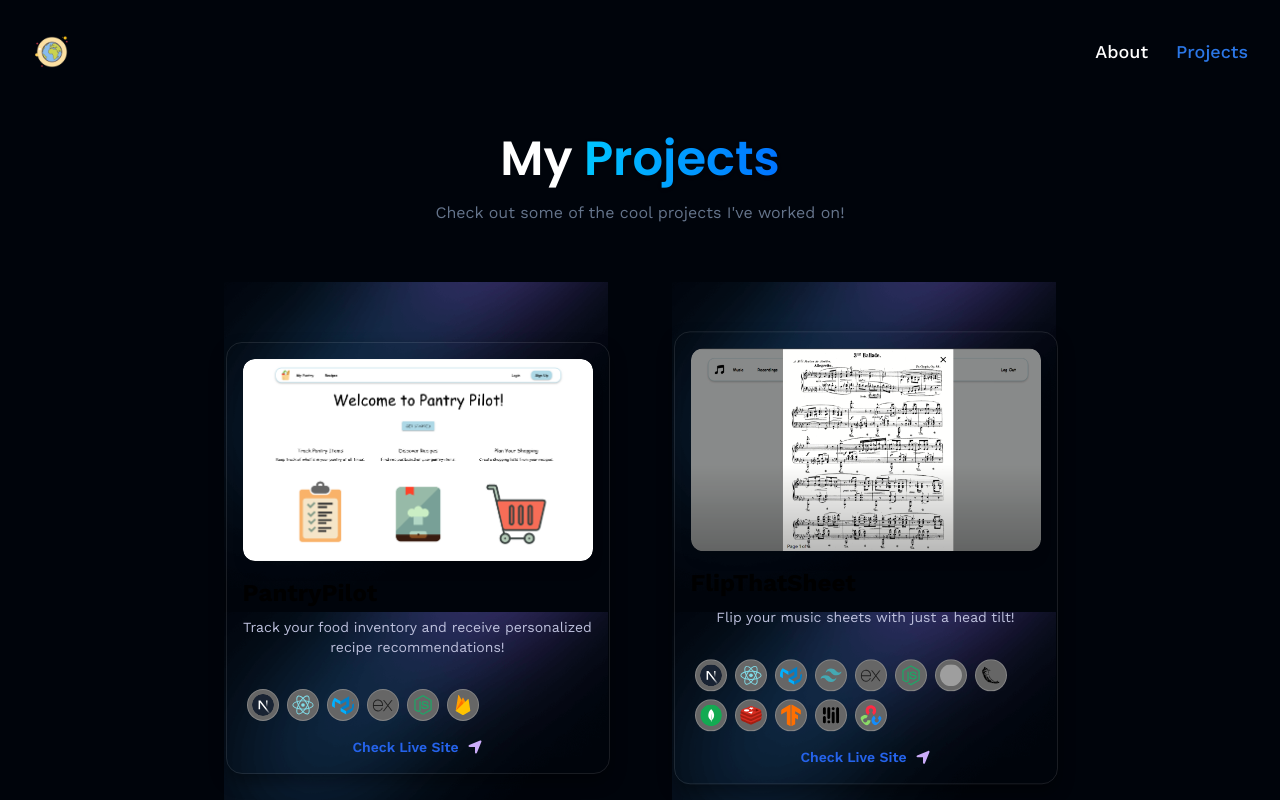
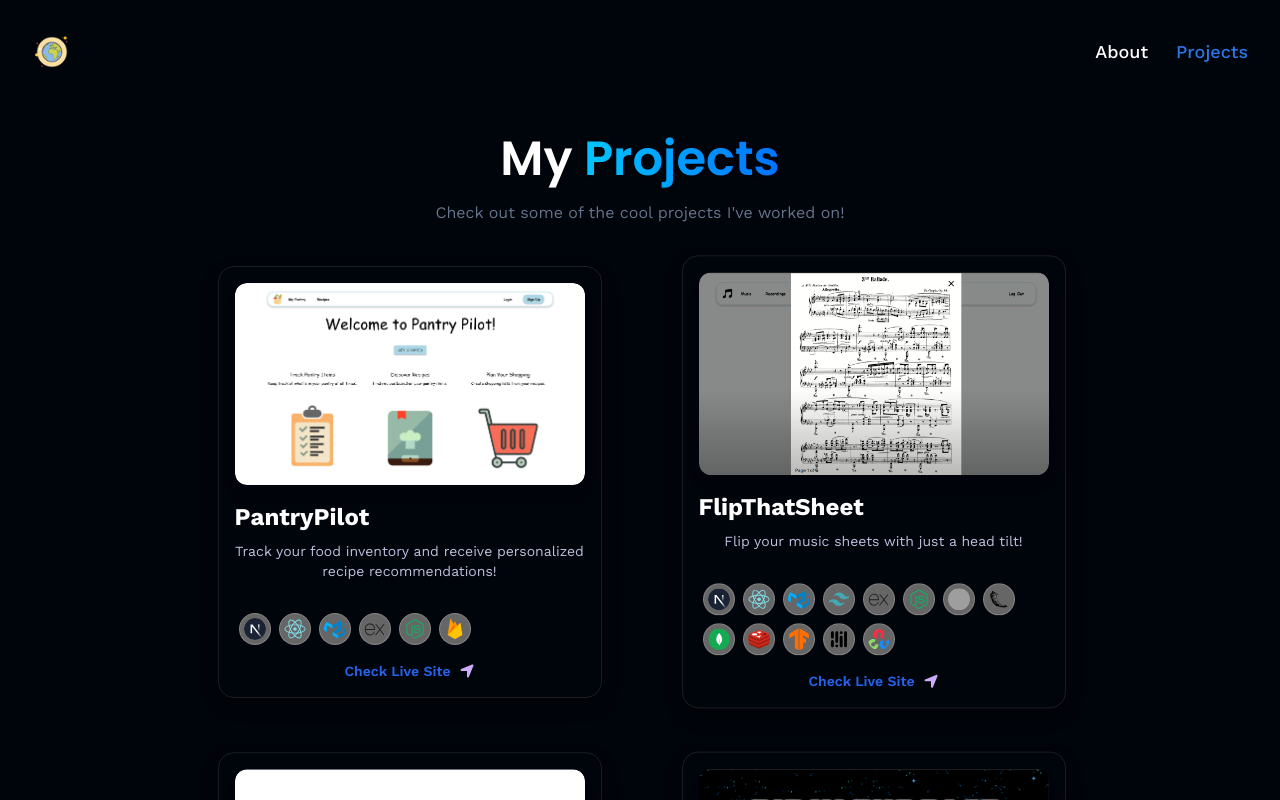
Before and after one commit to derekjytan/portfolio, a React (Vite) app: page /projects in a window 1280 px wide. Shown: the top 800 px of the page. Built offline with nearby package versions, Linux system fonts and the light colour scheme; grey boxes are pictures that could not be loaded.

Commit message:
fix project cards:

```diff
--- a/src/pages/Projects.jsx
+++ b/src/pages/Projects.jsx
@@ -2,10 +2,8 @@ import React from 'react';
 import Footer from '../components/Footer';
 import { projects } from '../constants/';
 import { motion } from 'framer-motion';
-import { Link } from 'react-router-dom';
 import { PinContainer } from '../components/pin';
 import { FaLocationArrow } from "react-icons/fa6";
-import bgImage from "../assets/images/bg.png";
 
 const Projects = () => {
   return (
@@ -22,7 +20,7 @@ const Projects = () => {
       </p>
 
       <motion.div
-        className="flex flex-wrap items-center justify-center p-4 gap-16 mt-10"
+        className="flex flex-wrap justify-center gap-8 gap-y-20 mt-10 mb-16"
         initial="hidden"
         animate="visible"
         variants={{
@@ -46,16 +44,13 @@ const Projects = () => {
                 opacity: 1,
                 y: 0,
                 transition: {
-                  duration: 0.6, // Using easeInOut for smooth transition
+                  duration: 0.6,
                   ease: "easeInOut",
-                  delay: index * 0.2, // Staggering each card
+                  delay: index * 0.2,
                 },
               },
             }}
-            className="lg:min-h-[32.5rem] h-[25rem] flex items-center justify-center sm:w-96 w-[80vw]"
-            style={{
-              backgroundImage: `url(${bgImage})`,
-            }}
+            className="w-full sm:w-full md:w-[90%] lg:w-[45%] max-w-[90%] h-[25rem] flex items-center justify-center"
           >
             <PinContainer title={project.name} href={project.link}>
               <div className="relative flex items-center justify-center w-full sm:w-[350px] h-[2-0px] overflow-hidden rounded-xl shadow-lg mb-4">
@@ -66,7 +61,7 @@ const Projects = () => {
                   style={{ top: '-5%', left: '-5%' }}
                 />
               </div>
-              <h1 className="font-bold lg:text-2xl md:text-xl text-base line-clamp-1">
+              <h1 className="font-bold lg:text-2xl md:text-xl text-white hover:blue-gradient_text line-clamp-1">
                 {project.name}
               </h1>
               <p className="text-gray-100 text-sm text-center mb-4"
```
Lines whose indentation alone changed are shown as unchanged.
